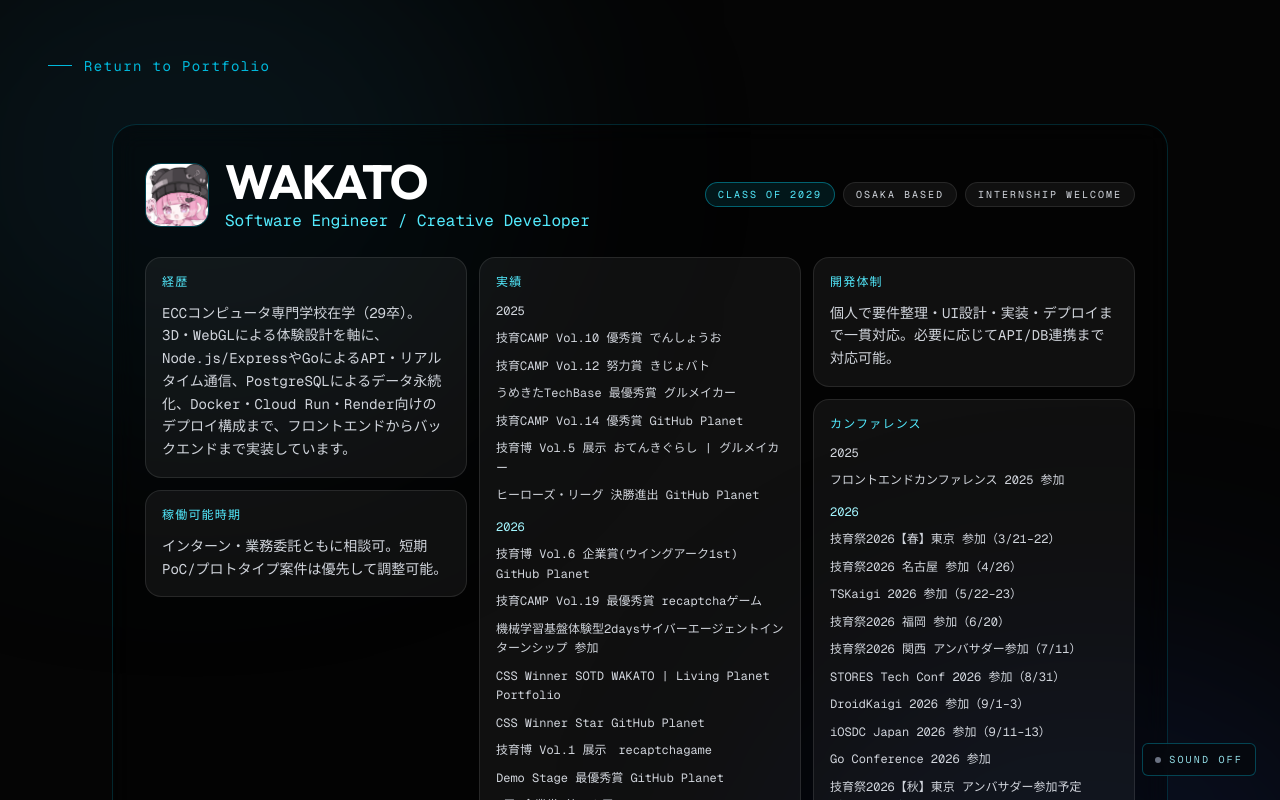
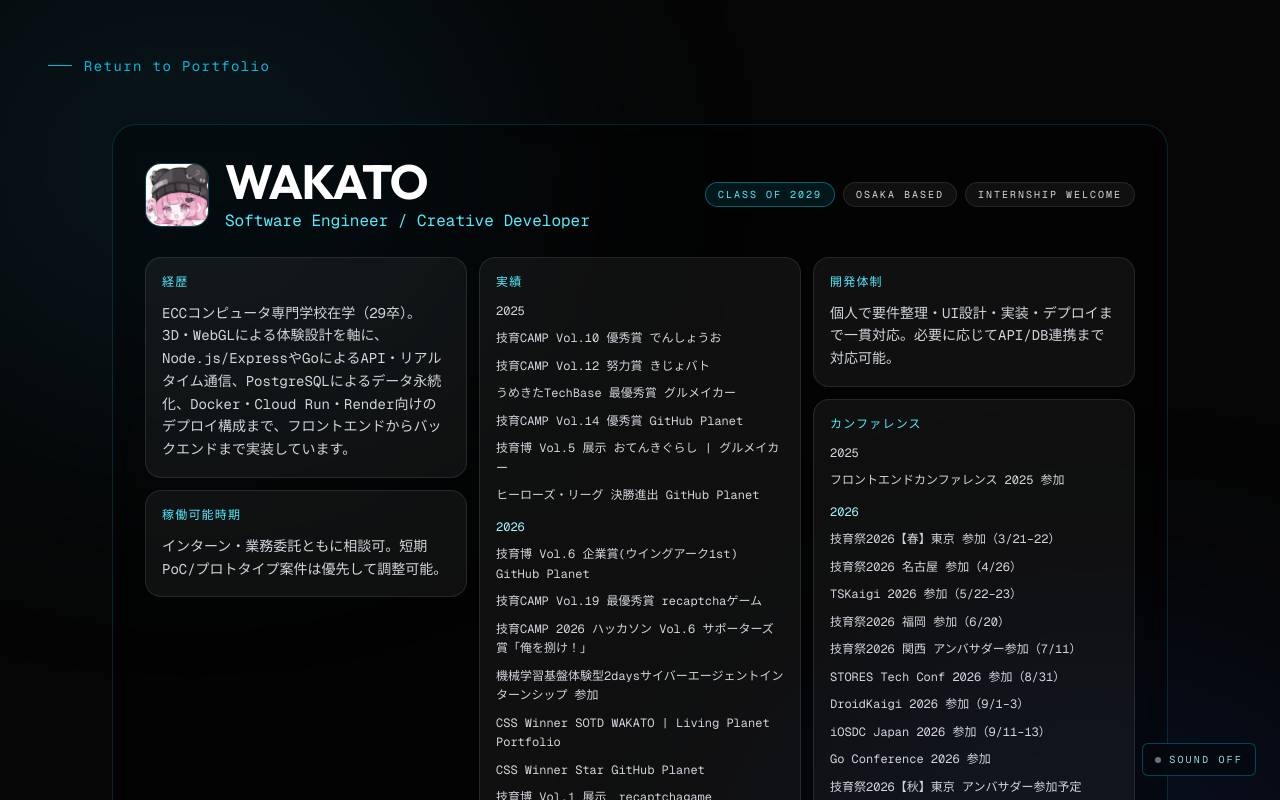
Before and after one commit to nitr0yukkuri/wakatopo, a Next.js app: page /about in a window 1280 px wide. Shown: the top 800 px of the page. Built offline with nearby package versions, Linux system fonts and the light colour scheme; no server answers.

Commit message:
実績に技育CAMP Vol.6 サポーターズ賞を追加
「俺を捌け！」のサポーターズ賞を日本語・英語の実績欄に追加

```diff
--- a/src/app/about/page.tsx
+++ b/src/app/about/page.tsx
@@ -27,6 +27,7 @@ const copyByLang = {
             '2026',
             '技育博 Vol.6 企業賞(ウイングアーク1st) GitHub Planet',
             '技育CAMP Vol.19 最優秀賞 recaptchaゲーム',
+            '技育CAMP 2026 ハッカソン Vol.6 サポーターズ賞「俺を捌け！」',
             '機械学習基盤体験型2daysサイバーエージェントインターンシップ 参加',
             'CSS Winner SOTD WAKATO | Living Planet Portfolio',
             'CSS Winner Star GitHub Planet',
@@ -79,6 +80,7 @@ const copyByLang = {
             '2026',
             'Geek Expo Vol.6 Corporate Award (WingArc 1st) - GitHub Planet',
             'GeekCamp Vol.19 Grand Prize - reCAPTCHA Game',
+            'GeekCamp 2026 Hackathon Vol.6 Supporters Award - 俺を捌け！',
             'CyberAgent 2-day Hands-on ML Platform Internship - Participant',
             'CSS Winner SOTD WAKATO | Living Planet Portfolio',
             'CSS Winner Star GitHub Planet',
```
